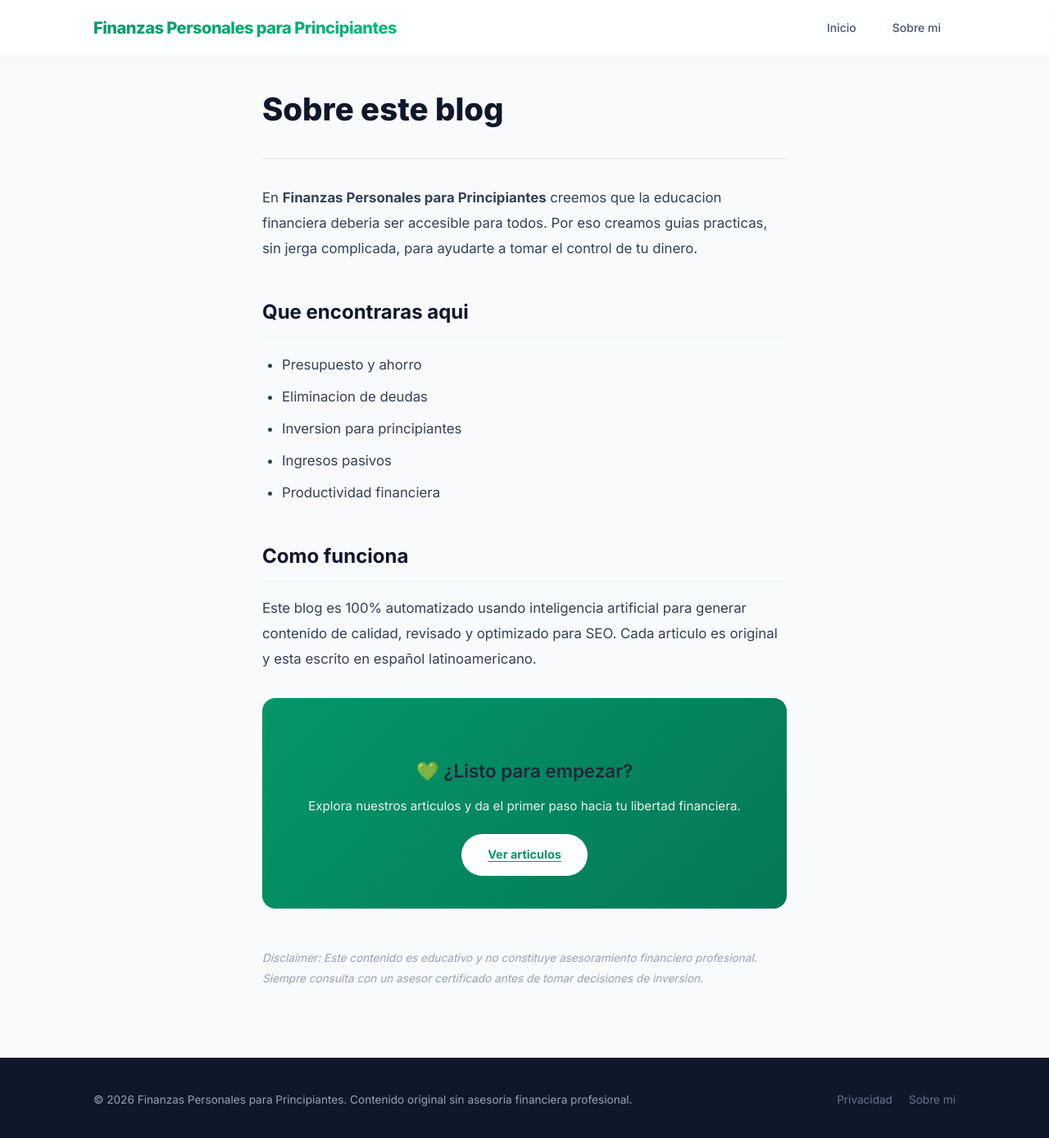
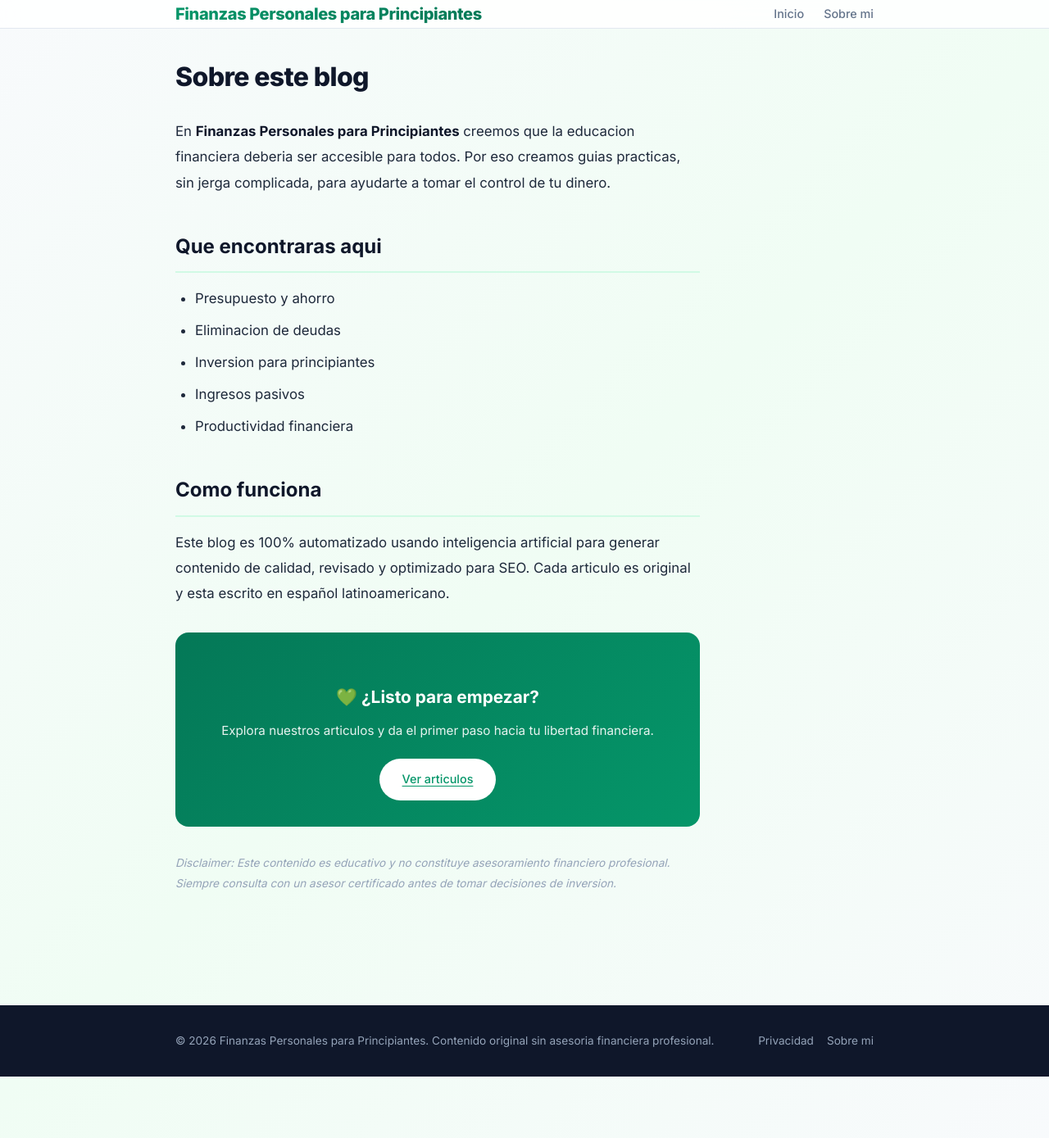
Before and after one commit to delepianijoseg-cell/finanzas-personales, a Jekyll site: the page built from about.md, in a window 1280 px wide and 1394 px high. Shown: the top 1389 px of the window at 82% size. Built offline with Jekyll 4.4.1, drawn with Linux system fonts in a browser that asks for light colours.

Commit message:
Rediseno visual completo: CSS moderno con tema verde, animaciones, back to top, responsive

```diff
--- a/_layouts/default.html
+++ b/_layouts/default.html
@@ -61,6 +61,8 @@
     </div>
   </footer>
 
+  <button id="backToTop" title="Volver arriba">↑</button>
+
   <script>
     // Reading progress bar
     window.addEventListener('scroll', function() {
--- a/about.md
+++ b/about.md
@@ -3,7 +3,7 @@
 title: Sobre mi
 ---
 
-<div class="post" style="max-width:640px">
+<div class="page-content" style="max-width:640px">
   <div class="post-header">
     <h1>Sobre este blog</h1>
   </div>
--- a/assets/css/style.css
+++ b/assets/css/style.css
@@ -1,433 +1,363 @@
-/* === RESET & BASE === */
+:root {
+  --green-900: #064e3b;
+  --green-800: #065f46;
+  --green-700: #047857;
+  --green-600: #059669;
+  --green-500: #10b981;
+  --green-400: #34d399;
+  --green-100: #d1fae5;
+  --green-50: #ecfdf5;
+  --dark: #0f172a;
+  --dark-800: #1e293b;
+  --dark-700: #334155;
+  --dark-500: #64748b;
+  --dark-300: #94a3b8;
+  --dark-200: #cbd5e1;
+  --dark-100: #e2e8f0;
+  --dark-50: #f1f5f9;
+  --white: #ffffff;
+  --gold: #f59e0b;
+  --gold-light: #fbbf24;
+  --red: #ef4444;
+  --radius: 16px;
+  --radius-sm: 8px;
+  --shadow: 0 1px 3px rgba(0,0,0,.08), 0 1px 2px rgba(0,0,0,.06);
+  --shadow-md: 0 4px 6px -1px rgba(0,0,0,.1), 0 2px 4px -2px rgba(0,0,0,.1);
+  --shadow-lg: 0 10px 15px -3px rgba(0,0,0,.1), 0 4px 6px -4px rgba(0,0,0,.1);
+  --shadow-xl: 0 20px 25px -5px rgba(0,0,0,.1), 0 8px 10px -6px rgba(0,0,0,.1);
+  --transition: 0.3s cubic-bezier(.4,0,.2,1);
+}
+
 *, *::before, *::after { box-sizing: border-box; margin: 0; padding: 0; }
-html { scroll-behavior: smooth; font-size: 16px; }
+
+html { scroll-behavior: smooth; }
+
 body {
-  font-family: 'Inter', -apple-system, BlinkMacSystemFont, 'Segoe UI', sans-serif;
-  background: #f8fafc;
-  color: #1e293b;
+  font-family: 'Inter', -apple-system, BlinkMacSystemFont, sans-serif;
+  background: linear-gradient(135deg, #f8fafc 0%, #f0fdf4 50%, #f8fafc 100%);
+  color: var(--dark-800);
   line-height: 1.7;
   min-height: 100vh;
-  display: flex;
-  flex-direction: column;
 }
-a { color: #059669; text-decoration: none; transition: color .2s; }
-a:hover { color: #047857; }
-img { max-width: 100%; height: auto; border-radius: 12px; }
-.container { max-width: 1100px; margin: 0 auto; padding: 0 24px; }
 
-/* === GOOGLE FONTS (loaded via layout) === */
-/* Inter + JetBrains Mono for code */
+/* Progress bar */
+.progress-bar {
+  position: fixed; top: 0; left: 0; height: 3px; width: 0%;
+  background: linear-gradient(90deg, var(--green-500), var(--green-400));
+  z-index: 1000; transition: width 0.1s;
+}
 
-/* === HEADER === */
+/* Header */
 .site-header {
   background: rgba(255,255,255,.85);
-  backdrop-filter: blur(16px);
-  -webkit-backdrop-filter: blur(16px);
-  border-bottom: 1px solid rgba(0,0,0,.06);
-  position: sticky;
-  top: 0;
-  z-index: 100;
-  padding: 0;
-}
-.header-inner {
-  display: flex;
-  align-items: center;
-  justify-content: space-between;
-  height: 68px;
-}
-.site-title {
-  font-size: 1.25rem;
-  font-weight: 800;
-  background: linear-gradient(135deg, #059669, #10b981);
-  -webkit-background-clip: text;
-  -webkit-text-fill-color: transparent;
-  background-clip: text;
-  letter-spacing: -.5px;
-}
-.site-nav { display: flex; gap: 8px; }
-.site-nav a {
-  padding: 8px 18px;
-  border-radius: 100px;
-  font-size: .875rem;
-  font-weight: 500;
-  color: #475569;
-  transition: all .2s;
-}
-.site-nav a:hover {
-  background: #059669;
-  color: #fff;
+  backdrop-filter: blur(12px);
+  -webkit-backdrop-filter: blur(12px);
+  border-bottom: 1px solid var(--dark-100);
+  position: sticky; top: 0; z-index: 100;
 }
 
-/* === HERO === */
+.header-inner {
+  max-width: 900px; margin: 0 auto; padding: 16px 24px;
+  display: flex; align-items: center; justify-content: space-between;
+}
+
+.site-title {
+  font-size: 1.25rem; font-weight: 800;
+  background: linear-gradient(135deg, var(--green-600), var(--green-700));
+  -webkit-background-clip: text; -webkit-text-fill-color: transparent;
+  background-clip: text;
+  text-decoration: none; letter-spacing: -0.02em;
+}
+
+.site-nav { display: flex; gap: 24px; }
+.site-nav a {
+  color: var(--dark-500); text-decoration: none; font-size: 0.9rem; font-weight: 500;
+  transition: color var(--transition); position: relative;
+}
+.site-nav a::after {
+  content: ''; position: absolute; bottom: -4px; left: 0; width: 0; height: 2px;
+  background: var(--green-500); transition: width var(--transition);
+}
+.site-nav a:hover { color: var(--green-600); }
+.site-nav a:hover::after { width: 100%; }
+
+/* Container */
+.container {
+  max-width: 900px; margin: 0 auto; padding: 0 24px;
+}
+
+/* Hero */
 .hero {
-  text-align: center;
-  padding: 80px 24px 64px;
-  background: linear-gradient(135deg, #ecfdf5 0%, #d1fae5 50%, #a7f3d0 100%);
-  border-radius: 0 0 48px 48px;
-  margin-bottom: 48px;
-  position: relative;
-  overflow: hidden;
+  text-align: center; padding: 80px 0 60px;
+  position: relative; overflow: hidden;
 }
 .hero::before {
-  content: '';
-  position: absolute;
-  top: -50%;
-  right: -20%;
-  width: 500px;
-  height: 500px;
-  background: radial-gradient(circle, rgba(5,150,105,.1) 0%, transparent 70%);
-  border-radius: 50%;
+  content: ''; position: absolute; top: -50%; left: -50%; width: 200%; height: 200%;
+  background: radial-gradient(ellipse at 30% 50%, rgba(16,185,129,.08) 0%, transparent 60%);
+  pointer-events: none;
 }
 .hero h1 {
-  font-size: clamp(2rem, 5vw, 3.2rem);
-  font-weight: 800;
-  line-height: 1.2;
-  color: #064e3b;
-  max-width: 700px;
-  margin: 0 auto 16px;
-  position: relative;
+  font-size: 2.8rem; font-weight: 800; line-height: 1.15; color: var(--dark);
+  margin-bottom: 16px; letter-spacing: -0.03em;
 }
 .hero .highlight {
-  background: linear-gradient(135deg, #059669, #10b981);
-  -webkit-background-clip: text;
-  -webkit-text-fill-color: transparent;
+  background: linear-gradient(135deg, var(--green-500), var(--green-600));
+  -webkit-background-clip: text; -webkit-text-fill-color: transparent;
   background-clip: text;
 }
 .hero .subtitle {
-  font-size: 1.1rem;
-  color: #047857;
-  max-width: 560px;
-  margin: 0 auto;
+  font-size: 1.15rem; color: var(--dark-500); max-width: 600px; margin: 0 auto 40px;
   line-height: 1.6;
-  position: relative;
 }
 .hero-stats {
-  display: flex;
-  justify-content: center;
-  gap: 40px;
-  margin-top: 40px;
-  position: relative;
+  display: flex; justify-content: center; gap: 40px;
 }
 .hero-stat { text-align: center; }
 .hero-stat .num {
-  font-size: 1.8rem;
-  font-weight: 800;
-  color: #064e3b;
+  font-size: 2rem; font-weight: 800; color: var(--green-600);
 }
 .hero-stat .label {
-  font-size: .8rem;
-  color: #047857;
-  text-transform: uppercase;
-  letter-spacing: 1px;
+  font-size: 0.85rem; color: var(--dark-500); font-weight: 500; margin-top: 2px;
 }
 
-/* === POSTS LIST (home) === */
-.posts-list {
-  display: grid;
-  grid-template-columns: repeat(auto-fill, minmax(320px, 1fr));
-  gap: 24px;
-  padding-bottom: 48px;
+/* Posts list */
+.posts-list { padding: 20px 0 60px; }
+
+.post-card {
+  background: var(--white);
+  border-radius: var(--radius);
+  padding: 32px;
+  margin-bottom: 20px;
+  box-shadow: var(--shadow);
+  border: 1px solid var(--dark-100);
+  transition: all var(--transition);
+  position: relative; overflow: hidden;
 }
-.post-card {
-  background: #fff;
-  border-radius: 16px;
-  padding: 28px;
-  box-shadow: 0 1px 3px rgba(0,0,0,.06), 0 1px 2px rgba(0,0,0,.04);
-  transition: all .3s cubic-bezier(.4,0,.2,1);
-  border: 1px solid rgba(0,0,0,.04);
-  display: flex;
-  flex-direction: column;
+.post-card::before {
+  content: ''; position: absolute; top: 0; left: 0; width: 4px; height: 100%;
+  background: linear-gradient(180deg, var(--green-400), var(--green-600));
+  opacity: 0; transition: opacity var(--transition);
 }
 .post-card:hover {
-  transform: translateY(-4px);
-  box-shadow: 0 20px 40px rgba(0,0,0,.08), 0 6px 12px rgba(0,0,0,.06);
-  border-color: rgba(5,150,105,.15);
+  transform: translateY(-2px);
+  box-shadow: var(--shadow-lg);
 }
-.post-card h2 { font-size: 1.25rem; line-height: 1.35; margin-bottom: 8px; }
-.post-card h2 a { color: #1e293b; }
-.post-card h2 a:hover { color: #059669; }
-.post-card .post-meta {
-  font-size: .8rem;
-  color: #94a3b8;
-  margin-bottom: 12px;
-  display: flex;
-  align-items: center;
-  gap: 8px;
+.post-card:hover::before { opacity: 1; }
+
+.post-card h2 { font-size: 1.35rem; font-weight: 700; margin-bottom: 8px; }
+.post-card h2 a {
+  color: var(--dark); text-decoration: none; transition: color var(--transition);
 }
-.post-card .post-meta .tag {
-  background: #ecfdf5;
-  color: #059669;
-  padding: 2px 10px;
-  border-radius: 100px;
-  font-size: .75rem;
-  font-weight: 500;
+.post-card h2 a:hover { color: var(--green-600); }
+
+.post-meta {
+  display: flex; gap: 12px; align-items: center; flex-wrap: wrap;
+  font-size: 0.82rem; color: var(--dark-500); margin-bottom: 12px;
 }
-.post-card p { color: #64748b; font-size: .9rem; line-height: 1.6; margin-bottom: 16px; flex: 1; }
+
+.tag {
+  display: inline-block; padding: 2px 10px; border-radius: 20px;
+  background: var(--green-50); color: var(--green-700);
+  font-size: 0.75rem; font-weight: 600; letter-spacing: 0.01em;
+}
+
+.post-card p { color: var(--dark-500); font-size: 0.95rem; line-height: 1.6; }
+
 .read-more {
-  display: inline-flex;
-  align-items: center;
-  gap: 6px;
-  font-weight: 600;
-  font-size: .875rem;
-  color: #059669;
+  display: inline-flex; align-items: center; gap: 4px; margin-top: 12px;
+  color: var(--green-600); font-weight: 600; font-size: 0.9rem;
+  text-decoration: none; transition: gap var(--transition);
 }
-.read-more:hover { gap: 10px; }
+.read-more:hover { gap: 8px; }
 
-/* === PAGINATION === */
+/* Pagination */
 .pagination {
-  display: flex;
-  justify-content: center;
-  align-items: center;
-  gap: 20px;
-  padding: 32px 0 48px;
-}
-.pagination a, .pagination span {
-  padding: 10px 24px;
-  border-radius: 100px;
-  font-size: .875rem;
-  font-weight: 500;
+  display: flex; justify-content: center; align-items: center; gap: 16px;
+  padding: 20px 0 40px;
 }
 .pagination a {
-  background: #059669;
-  color: #fff;
-  transition: all .2s;
+  padding: 10px 20px; border-radius: var(--radius-sm);
+  background: var(--white); color: var(--green-600); font-weight: 600;
+  text-decoration: none; border: 1px solid var(--dark-100);
+  transition: all var(--transition);
 }
-.pagination a:hover { background: #047857; transform: translateY(-1px); }
-.pagination span { color: #94a3b8; }
+.pagination a:hover {
+  background: var(--green-600); color: var(--white); border-color: var(--green-600);
+}
+.pagination span { color: var(--dark-500); font-size: 0.9rem; }
 
-/* === POST PAGE === */
-.post {
-  max-width: 720px;
-  margin: 0 auto;
-  padding: 40px 0 64px;
-}
-.post-header {
-  margin-bottom: 32px;
-  padding-bottom: 24px;
-  border-bottom: 1px solid #e2e8f0;
-}
+/* Post page */
+.post { padding: 40px 0 60px; }
+
+.post-header { margin-bottom: 32px; }
 .post-header h1 {
-  font-size: clamp(1.6rem, 4vw, 2.4rem);
-  font-weight: 800;
-  line-height: 1.25;
-  color: #0f172a;
-  margin-bottom: 12px;
+  font-size: 2rem; font-weight: 800; color: var(--dark);
+  line-height: 1.2; letter-spacing: -0.02em; margin-bottom: 12px;
 }
 .post-meta-top {
-  display: flex;
-  flex-wrap: wrap;
-  align-items: center;
-  gap: 12px;
-  font-size: .85rem;
-  color: #94a3b8;
+  display: flex; gap: 12px; align-items: center; flex-wrap: wrap;
+  font-size: 0.85rem; color: var(--dark-500);
 }
-.post-meta-top .tag {
-  background: #ecfdf5;
-  color: #059669;
-  padding: 3px 12px;
-  border-radius: 100px;
-  font-size: .75rem;
-  font-weight: 600;
+
+/* TOC */
+.toc {
+  background: var(--white); border: 1px solid var(--dark-100);
+  border-radius: var(--radius); padding: 24px; margin-bottom: 32px;
+  box-shadow: var(--shadow);
 }
-.post-content {
-  font-size: 1.05rem;
-  line-height: 1.85;
-  color: #334155;
+.toc h3 { font-size: 1rem; font-weight: 700; color: var(--dark); margin-bottom: 12px; display: flex; align-items: center; gap: 8px; }
+#tocList {
+  display: flex; flex-direction: column; gap: 6px;
 }
+#tocList a {
+  color: var(--green-700); text-decoration: none; font-size: 0.9rem; font-weight: 500;
+  padding: 6px 12px; border-radius: 6px; transition: all var(--transition);
+  border-left: 2px solid transparent;
+}
+#tocList a:hover {
+  background: var(--green-50); border-left-color: var(--green-500);
+}
+
+/* Post content */
+.post-content { font-size: 1.05rem; line-height: 1.85; color: var(--dark-800); }
 .post-content h2 {
-  font-size: 1.5rem;
-  font-weight: 700;
-  color: #0f172a;
-  margin: 40px 0 16px;
-  padding-bottom: 8px;
-  border-bottom: 2px solid #ecfdf5;
+  font-size: 1.5rem; font-weight: 700; color: var(--dark);
+  margin: 40px 0 16px; padding-bottom: 8px;
+  border-bottom: 2px solid var(--green-100);
+  scroll-margin-top: 80px;
 }
-.post-content h3 {
-  font-size: 1.2rem;
-  font-weight: 600;
-  color: #1e293b;
-  margin: 28px 0 12px;
+.post-content h3 { font-size: 1.2rem; font-weight: 700; color: var(--dark-800); margin: 28px 0 12px; }
+.post-content p { margin-bottom: 16px; }
+.post-content a { color: var(--green-600); font-weight: 500; text-decoration: underline; text-underline-offset: 3px; }
+.post-content a:hover { color: var(--green-700); }
+.post-content ul, .post-content ol { margin: 0 0 16px 24px; }
+.post-content li { margin-bottom: 8px; }
+.post-content strong { color: var(--dark); font-weight: 700; }
+.post-content blockquote {
+  border-left: 4px solid var(--green-500); margin: 24px 0; padding: 16px 24px;
+  background: var(--green-50); border-radius: 0 var(--radius-sm) var(--radius-sm) 0;
+  color: var(--dark-700); font-style: italic;
 }
-.post-content p { margin-bottom: 20px; }
-.post-content ul, .post-content ol { margin: 0 0 20px 24px; }
-.post-content li { margin-bottom: 8px; }
-.post-content a { color: #059669; font-weight: 500; text-decoration: underline; text-underline-offset: 3px; }
-.post-content a:hover { color: #047857; }
-.post-content blockquote {
-  border-left: 4px solid #059669;
-  padding: 16px 24px;
-  margin: 24px 0;
-  background: #f0fdf4;
-  border-radius: 0 12px 12px 0;
-  color: #065f46;
-  font-style: italic;
+.post-content img {
+  max-width: 100%; border-radius: var(--radius-sm); margin: 24px 0;
+  box-shadow: var(--shadow-md);
+}
+.post-content hr {
+  border: none; height: 1px; background: var(--dark-100); margin: 32px 0;
 }
 .post-content code {
-  background: #f1f5f9;
-  padding: 2px 8px;
-  border-radius: 6px;
-  font-size: .875em;
-  font-family: 'JetBrains Mono', monospace;
-}
-.post-content pre {
-  background: #0f172a;
-  color: #e2e8f0;
-  padding: 20px 24px;
-  border-radius: 12px;
-  overflow-x: auto;
-  margin: 24px 0;
-}
-.post-content pre code { background: none; padding: 0; color: inherit; }
-
-/* === TABLE OF CONTENTS === */
-.toc {
-  background: #f0fdf4;
-  border: 1px solid #bbf7d0;
-  border-radius: 12px;
-  padding: 20px 24px;
-  margin-bottom: 32px;
-}
-.toc h3 {
-  font-size: .85rem;
-  text-transform: uppercase;
-  letter-spacing: 1px;
-  color: #059669;
-  margin-bottom: 12px;
-}
-.toc a {
-  display: block;
-  padding: 6px 0;
-  color: #475569;
-  font-size: .9rem;
-  border-bottom: 1px solid rgba(0,0,0,.04);
-}
-.toc a:last-child { border-bottom: none; }
-.toc a:hover { color: #059669; padding-left: 4px; }
-
-/* === SHARE === */
-.post-share {
-  margin-top: 48px;
-  padding-top: 24px;
-  border-top: 1px solid #e2e8f0;
-  display: flex;
-  align-items: center;
-  gap: 12px;
-  flex-wrap: wrap;
-}
-.post-share p { font-size: .9rem; color: #64748b; }
-.share-btn {
-  display: inline-flex;
-  align-items: center;
-  gap: 6px;
-  padding: 8px 16px;
-  border-radius: 100px;
-  font-size: .8rem;
-  font-weight: 600;
-  transition: all .2s;
-}
-.share-btn.twitter { background: #1da1f2; color: #fff; }
-.share-btn.twitter:hover { background: #1a94e0; }
-.share-btn.whatsapp { background: #25d366; color: #fff; }
-.share-btn.whatsapp:hover { background: #20bd5a; }
-.share-btn.copy { background: #f1f5f9; color: #475569; }
-.share-btn.copy:hover { background: #e2e8f0; }
-
-/* === READING PROGRESS BAR === */
-.progress-bar {
-  position: fixed;
-  top: 0;
-  left: 0;
-  height: 3px;
-  background: linear-gradient(to right, #059669, #10b981);
-  z-index: 200;
-  width: 0;
-  transition: width .1s;
+  font-family: 'JetBrains Mono', monospace; font-size: 0.9em;
+  background: var(--dark-50); padding: 2px 6px; border-radius: 4px;
 }
 
-/* === FOOTER === */
+/* Affiliate note */
+.affiliate-note {
+  margin: 32px 0; padding: 16px 20px;
+  background: linear-gradient(135deg, #fef3c7, #fde68a);
+  border-radius: var(--radius-sm); font-size: 0.85rem; color: #92400e;
+  border: 1px solid #f59e0b;
+}
+
+/* CTA box */
+.cta-box {
+  margin: 32px 0; padding: 32px; text-align: center;
+  background: linear-gradient(135deg, var(--green-700), var(--green-600));
+  border-radius: var(--radius); color: var(--white);
+}
+.cta-box h3 { font-size: 1.3rem; font-weight: 700; margin-bottom: 8px; color: var(--white); }
+.cta-box p { font-size: 0.95rem; opacity: 0.9; margin-bottom: 20px; }
+.btn {
+  display: inline-block; padding: 12px 28px; border-radius: 50px;
+  background: var(--white); color: var(--green-700); font-weight: 700;
+  text-decoration: none; font-size: 0.9rem;
+  transition: all var(--transition);
+}
+.btn:hover { transform: translateY(-2px); box-shadow: var(--shadow-lg); }
+
+/* Share buttons */
+.post-share { margin: 40px 0; text-align: center; }
+.post-share p { font-weight: 600; color: var(--dark-500); margin-bottom: 12px; }
+.share-btn {
+  display: inline-flex; align-items: center; gap: 6px;
+  padding: 8px 16px; border-radius: 50px; font-size: 0.8rem; font-weight: 600;
+  text-decoration: none; border: 1px solid var(--dark-100);
+  background: var(--white); color: var(--dark-500); cursor: pointer;
+  transition: all var(--transition); margin: 0 4px;
+}
+.share-btn:hover { transform: translateY(-2px); box-shadow: var(--shadow); }
+.twitter:hover { background: #1da1f2; color: var(--white); border-color: #1da1f2; }
+.whatsapp:hover { background: #25d366; color: var(--white); border-color: #25d366; }
+.copy:hover { background: var(--green-500); color: var(--white); border-color: var(--green-500); }
+
+/* Footer */
 .site-footer {
-  background: #0f172a;
-  color: #94a3b8;
-  padding: 40px 0;
-  margin-top: auto;
+  margin-top: 60px; padding: 32px 0;
+  background: var(--dark); color: var(--dark-300);
+  font-size: 0.85rem;
 }
 .footer-inner {
-  display: flex;
-  justify-content: space-between;
-  align-items: center;
-  flex-wrap: wrap;
-  gap: 16px;
+  max-width: 900px; margin: 0 auto; padding: 0 24px;
+  display: flex; justify-content: space-between; align-items: center;
+  flex-wrap: wrap; gap: 12px;
 }
-.footer-inner p { font-size: .85rem; }
-.footer-inner a { color: #10b981; }
-.footer-inner a:hover { color: #34d399; }
-.footer-links { display: flex; gap: 20px; }
-.footer-links a { font-size: .85rem; color: #64748b; }
-.footer-links a:hover { color: #10b981; }
+.footer-links { display: flex; gap: 16px; }
+.footer-links a {
+  color: var(--dark-300); text-decoration: none; transition: color var(--transition);
+}
+.footer-links a:hover { color: var(--green-400); }
 
-/* === AFFILIATE DISCLAIMER === */
-.affiliate-note {
-  background: #fffbeb;
-  border: 1px solid #fde68a;
-  border-radius: 8px;
-  padding: 12px 16px;
-  font-size: .8rem;
-  color: #92400e;
-  margin-top: 32px;
+/* About & Privacy pages */
+.page-content {
+  padding: 40px 0 60px; font-size: 1.05rem; line-height: 1.85;
+}
+.page-content h1 {
+  font-size: 2rem; font-weight: 800; color: var(--dark);
+  margin-bottom: 24px; letter-spacing: -0.02em;
 }
 
-/* === NEWSLETTER / CTA === */
-.cta-box {
-  background: linear-gradient(135deg, #059669, #047857);
-  color: #fff;
-  border-radius: 16px;
-  padding: 40px;
-  text-align: center;
-  margin: 48px 0;
-}
-.cta-box h3 { font-size: 1.4rem; margin-bottom: 8px; }
-.cta-box p { opacity: .9; margin-bottom: 20px; font-size: .95rem; }
-.cta-box .btn {
-  display: inline-block;
-  background: #fff;
-  color: #059669;
-  padding: 12px 32px;
-  border-radius: 100px;
-  font-weight: 700;
-  font-size: .9rem;
-  transition: all .2s;
-}
-.cta-box .btn:hover { transform: translateY(-2px); box-shadow: 0 8px 24px rgba(0,0,0,.2); }
-
-/* === RESPONSIVE === */
-@media (max-width: 768px) {
-  .hero { padding: 48px 20px 40px; border-radius: 0 0 32px 32px; }
-  .hero-stats { flex-direction: column; gap: 16px; }
-  .posts-list { grid-template-columns: 1fr; }
-  .header-inner { height: 56px; }
-  .site-nav a { padding: 6px 14px; font-size: .8rem; }
-  .footer-inner { flex-direction: column; text-align: center; }
-}
-@media (max-width: 480px) {
-  .post-card { padding: 20px; }
-  .post { padding: 24px 0 40px; }
-}
-
-/* === ANIMATIONS === */
+/* Animations */
 @keyframes fadeUp {
   from { opacity: 0; transform: translateY(20px); }
   to { opacity: 1; transform: translateY(0); }
 }
-.post-card { animation: fadeUp .5s ease both; }
-.post-card:nth-child(1) { animation-delay: .05s; }
-.post-card:nth-child(2) { animation-delay: .1s; }
-.post-card:nth-child(3) { animation-delay: .15s; }
-.post-card:nth-child(4) { animation-delay: .2s; }
-.post-card:nth-child(5) { animation-delay: .25s; }
-.post-card:nth-child(6) { animation-delay: .3s; }
+.hero { animation: fadeUp 0.6s ease-out; }
+.post-card { animation: fadeUp 0.6s ease-out backwards; }
+.post-card:nth-child(1) { animation-delay: 0.1s; }
+.post-card:nth-child(2) { animation-delay: 0.2s; }
+.post-card:nth-child(3) { animation-delay: 0.3s; }
+.post-card:nth-child(4) { animation-delay: 0.4s; }
+.post-card:nth-child(5) { animation-delay: 0.5s; }
 
-/* === SCROLLBAR === */
-::-webkit-scrollbar { width: 8px; }
-::-webkit-scrollbar-track { background: #f1f5f9; }
-::-webkit-scrollbar-thumb { background: #94a3b8; border-radius: 4px; }
-::-webkit-scrollbar-thumb:hover { background: #64748b; }
+/* Responsive */
+@media (max-width: 768px) {
+  .hero h1 { font-size: 2rem; }
+  .hero { padding: 48px 0 40px; }
+  .hero-stats { gap: 24px; }
+  .hero-stat .num { font-size: 1.5rem; }
+  .post-card { padding: 24px; }
+  .post-header h1 { font-size: 1.5rem; }
+  .post-content { font-size: 1rem; }
+  .footer-inner { flex-direction: column; text-align: center; }
+  .toc { padding: 16px; }
+}
+
+/* Back to top */
+#backToTop {
+  position: fixed; bottom: 32px; right: 32px; z-index: 999;
+  width: 48px; height: 48px; border-radius: 50%;
+  background: var(--green-600); color: var(--white); border: none;
+  font-size: 1.3rem; cursor: pointer; box-shadow: var(--shadow-lg);
+  opacity: 0; transform: translateY(20px); pointer-events: none;
+  transition: all var(--transition);
+}
+#backToTop.visible { opacity: 1; transform: translateY(0); pointer-events: auto; }
+#backToTop:hover { background: var(--green-700); transform: translateY(-4px); }
+
+@media (max-width: 480px) {
+  .header-inner { padding: 12px 16px; flex-direction: column; gap: 8px; }
+  .site-title { font-size: 1.1rem; }
+  .hero h1 { font-size: 1.6rem; }
+  .hero-stats { flex-wrap: wrap; gap: 16px; }
+  .post-card { padding: 20px; border-radius: 12px; }
+  .share-btn { padding: 6px 12px; font-size: 0.75rem; }
+}
```
Also changed, not shown: other parts of _layouts/default.html (+4 -0 lines), privacidad.md (+4 -0 lines), assets/images/diario-financiero-logo.svg (added).
